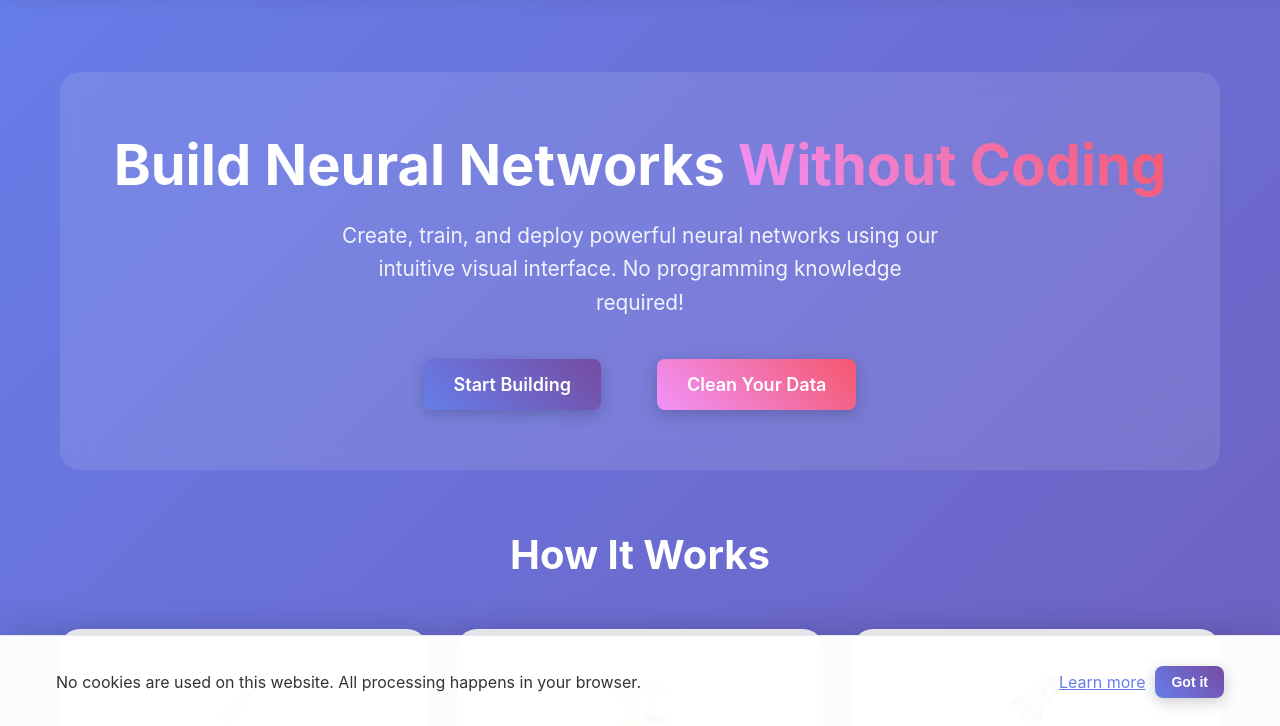
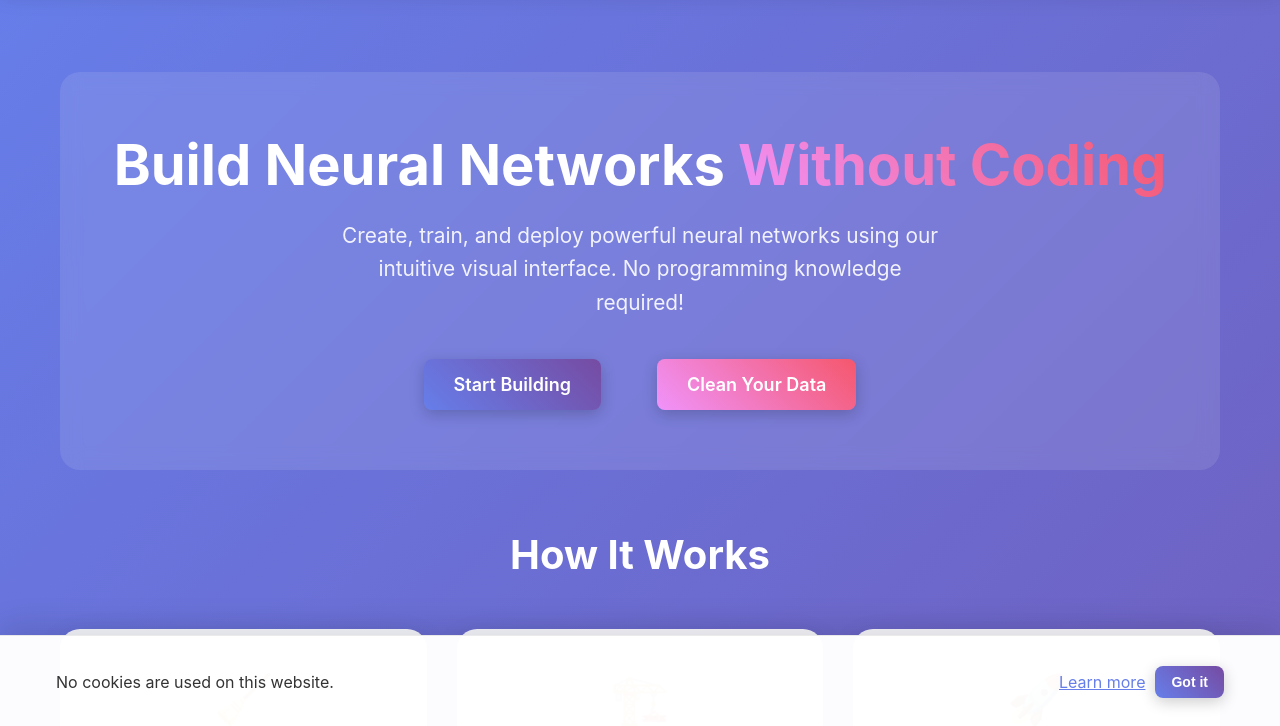
Before and after one commit to marijoAI/marijoAI, a plain HTML site: page index.html in a window 1280 px wide. Shown: the part 72-798 px from the top of the page. Drawn offline with nearby package versions, Linux system fonts and the light colour scheme.

Commit message:
v1.03.3.1 -> better 'no cookies' banner

```diff
--- a/index.html
+++ b/index.html
@@ -173,7 +173,7 @@
     <!-- No-cookies banner (first visit only) -->
     <div id="no-cookies-banner" class="no-cookies-banner" style="display: none;">
         <div class="container banner-inner">
-            <span class="banner-text" style="padding: 1em;">No cookies are used on this website. All processing happens in your browser.</span>
+            <span class="banner-text" style="padding: 1em;">No cookies are used on this website.</span>
             <div class="banner-actions" style="padding: 1em;">
                 <a href="#/cookies" class="banner-link">Learn more</a>
                 <button class="btn btn-small banner-dismiss" aria-label="Dismiss notification">Got it</button>
```
